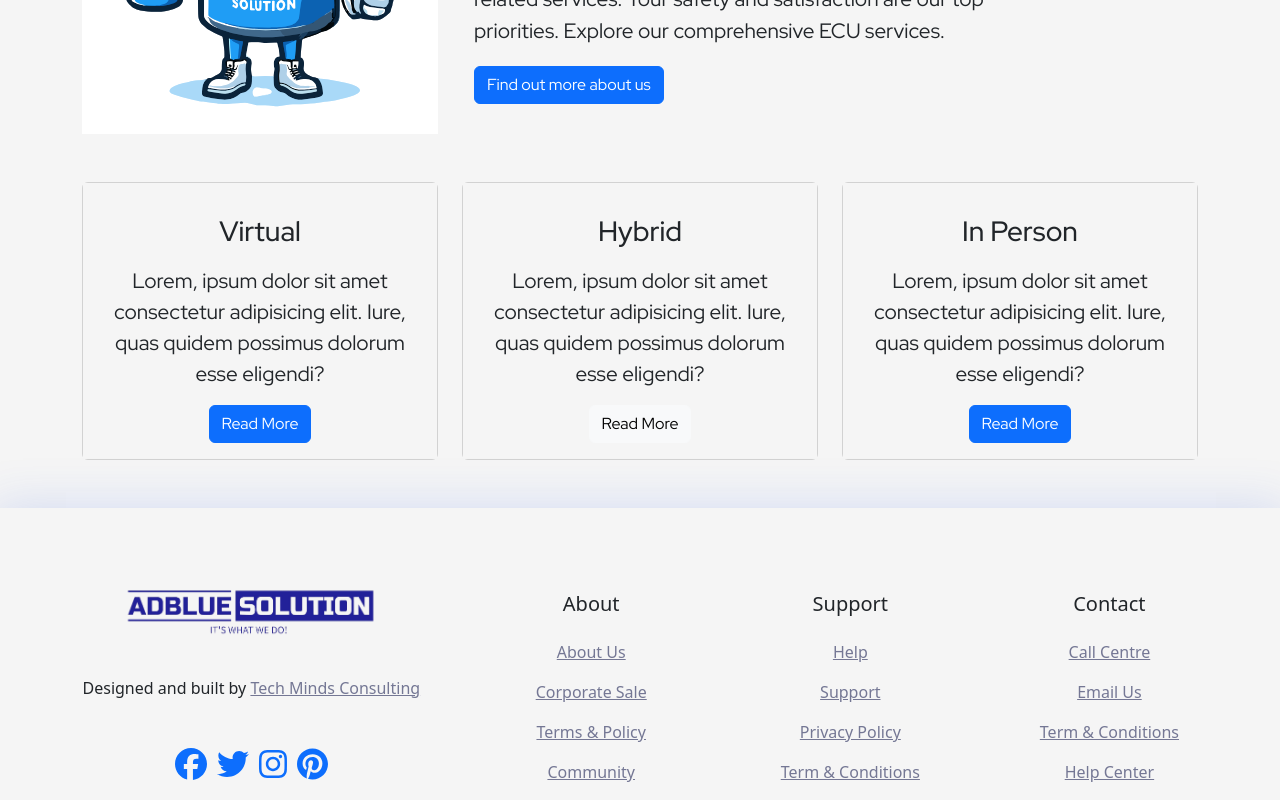
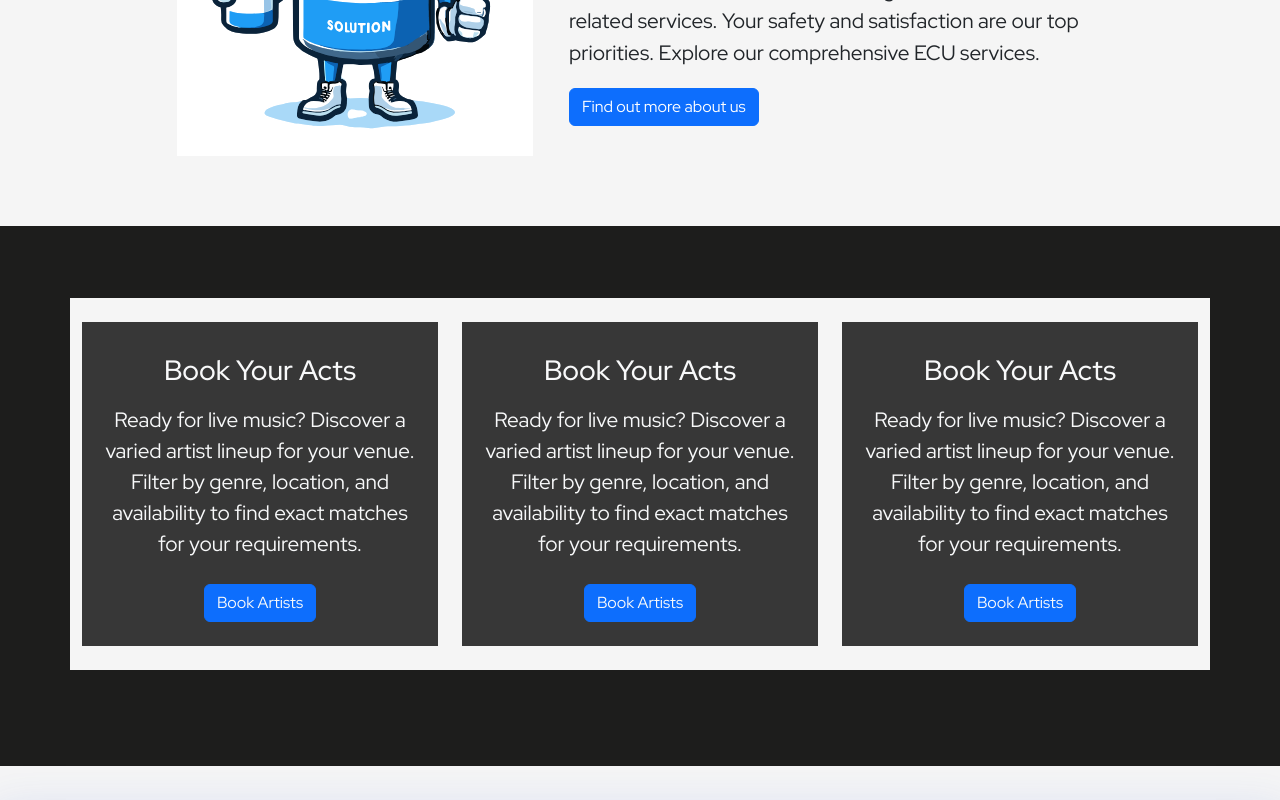
Before and after one commit to joshthomas98/adblue-solution-website, a React (Vite) app: page / in a window 1280 px wide. Shown: the part 1160-1960 px from the top of the page. Built offline with nearby package versions, Linux system fonts and the light colour scheme; some icons are missing; a web font is replaced by a local one.

Commit message:
29/4/24 - 2

```diff
--- a/src/components/HomepageCards.jsx
+++ b/src/components/HomepageCards.jsx
@@ -2,75 +2,105 @@ import React from "react";
 
 const HomepageCards = () => {
   return (
-    <>
+    <section
+      id="venue-functionality_boxes"
+      className="p-5 text-light"
+      style={{ backgroundColor: "#1D1D1C" }}
+    >
       <div className="container">
         <div className="row text-center g-4">
           <div className="col-md">
-            <div className="card text-dark">
-              {" "}
-              {/* Remove bg-dark class */}
-              <div className="card-body text-center">
+            <div
+              className="homepage-card mb-4"
+              style={{ backgroundColor: "#373737" }}
+            >
+              <div
+                className="card-body text-center p-3"
+                style={{ backgroundColor: "#373737" }}
+              >
                 <div className="h1 mb-3">
-                  <i className="bi bi-laptop" />
+                  <i className="bi bi-search"></i>
                 </div>
-                <h3 className="card-title mb-3">Virtual</h3>
-                <p className="card-text">
-                  Lorem, ipsum dolor sit amet consectetur adipisicing elit.
-                  Iure, quas quidem possimus dolorum esse eligendi?
+                <h3
+                  className="card-title mb-3"
+                  style={{ backgroundColor: "#373737" }}
+                >
+                  Book Your Acts
+                </h3>
+                <p className="card-text" style={{ backgroundColor: "#373737" }}>
+                  Ready for live music? Discover a varied artist lineup for your
+                  venue. Filter by genre, location, and availability to find
+                  exact matches for your requirements.
                 </p>
-                <a href="#" className="btn btn-primary">
-                  {" "}
-                  {/* Change btn-primary to btn-dark */}
-                  Read More
-                </a>
+                <button className="btn btn-primary text-light my-2">
+                  Book Artists
+                </button>
               </div>
             </div>
           </div>
+
           <div className="col-md">
-            <div className="card text-dark">
-              {" "}
-              {/* Remove bg-secondary class */}
-              <div className="card-body text-center">
+            <div
+              className="homepage-card"
+              style={{ backgroundColor: "#373737" }}
+            >
+              <div
+                className="card-body text-center p-3"
+                style={{ backgroundColor: "#373737" }}
+              >
                 <div className="h1 mb-3">
-                  <i className="bi bi-person-square" />
+                  <i className="bi bi-search"></i>
                 </div>
-                <h3 className="card-title mb-3">Hybrid</h3>
-                <p className="card-text">
-                  Lorem, ipsum dolor sit amet consectetur adipisicing elit.
-                  Iure, quas quidem possimus dolorum esse eligendi?
+                <h3
+                  className="card-title mb-3"
+                  style={{ backgroundColor: "#373737" }}
+                >
+                  Book Your Acts
+                </h3>
+                <p className="card-text" style={{ backgroundColor: "#373737" }}>
+                  Ready for live music? Discover a varied artist lineup for your
+                  venue. Filter by genre, location, and availability to find
+                  exact matches for your requirements.
                 </p>
-                <a href="#" className="btn btn-light">
-                  {" "}
-                  {/* Change btn-dark to btn-light */}
-                  Read More
-                </a>
+                <button className="btn btn-primary text-light my-2">
+                  Book Artists
+                </button>
               </div>
             </div>
           </div>
+
           <div className="col-md">
-            <div className="card text-dark">
-              {" "}
-              {/* Remove bg-dark class */}
-              <div className="card-body text-center">
+            <div
+              className="homepage-card"
+              style={{ backgroundColor: "#373737" }}
+            >
+              <div
+                className="card-body text-center p-3"
+                style={{ backgroundColor: "#373737" }}
+              >
                 <div className="h1 mb-3">
-                  <i className="bi bi-people" />
+                  <i className="bi bi-search"></i>
                 </div>
-                <h3 className="card-title mb-3">In Person</h3>
-                <p className="card-text">
-                  Lorem, ipsum dolor sit amet consectetur adipisicing elit.
-                  Iure, quas quidem possimus dolorum esse eligendi?
+                <h3
+                  className="card-title mb-3"
+                  style={{ backgroundColor: "#373737" }}
+                >
+                  Book Your Acts
+                </h3>
+                <p className="card-text" style={{ backgroundColor: "#373737" }}>
+                  Ready for live music? Discover a varied artist lineup for your
+                  venue. Filter by genre, location, and availability to find
+                  exact matches for your requirements.
                 </p>
-                <a href="#" className="btn btn-primary">
-                  {" "}
-                  {/* Change btn-primary to btn-dark */}
-                  Read More
-                </a>
+                <button className="btn btn-primary text-light my-2">
+                  Book Artists
+                </button>
               </div>
             </div>
           </div>
         </div>
       </div>
-    </>
+    </section>
   );
 };
 
--- a/src/pages/Homepage.jsx
+++ b/src/pages/Homepage.jsx
@@ -10,7 +10,7 @@ const myfont = {
 const Homepage = () => {
   return (
     <div style={myfont}>
-      <section>
+      <section className="hero">
         <img
           src="/src/assets/banner-2.jpeg"
           alt=""
@@ -33,16 +33,21 @@ const Homepage = () => {
         </h1>
       </section>
 
-      <section className="container pt-5">
+      <section className="home-about container py-5">
         <div className="row">
-          <div className="col-md-4">
+          <div className="col-md-4 offset-md-1">
+            {" "}
+            {/* Adjusted column width and offset */}
             <img
+              style={{ height: "400px", width: "auto" }}
               className="img-fluid"
               src="/src/assets/van man white background no slogan.svg"
               alt=""
             />
           </div>
-          <div className="col-md-6 d-flex justify-content-center align-items-center">
+          <div className="col-md-6 d-flex align-items-center">
+            {" "}
+            {/* Adjusted column width */}
             <div className="container">
               <h2 className="pb-1">It's What We Do</h2>
               <p className="pb-1">
@@ -59,7 +64,10 @@ const Homepage = () => {
         </div>
       </section>
 
-      <section className="pt-5">
+      <section
+        className="homepage-cards py-5"
+        style={{ backgroundColor: "#1D1D1C" }}
+      >
         <HomepageCards />
       </section>
     </div>
--- a/src/pages/ReviewsList.jsx
+++ b/src/pages/ReviewsList.jsx
@@ -1,7 +1,7 @@
 import React, { useEffect, useState } from "react";
 import { ref, onValue } from "firebase/database";
 import { database } from "../Firebase";
-import { Container, ListGroup } from "react-bootstrap";
+import { Button, Container, ListGroup } from "react-bootstrap";
 
 const ReviewsList = () => {
   const [reviews, setReviews] = useState([]);
@@ -22,7 +22,33 @@ const ReviewsList = () => {
   return (
     <div>
       <Container>
-        <h2 className="pt-4 pb-3">Reviews List</h2>
+        <div className="row">
+          <div className="col-md-6">
+            <h2 className="pt-4 pb-3">See What Our Customers Had To Say</h2>
+          </div>
+          <div className="col-md-6 d-flex justify-content-end align-items-center">
+            <Button>Write Review</Button>
+          </div>
+        </div>
+
+        <div className="d-flex align-items-center pb-4">
+          <p className="m-0 me-2">Sort by:</p>
+          <div className="sort-by-buttons">
+            <div className="border btn btn-light rounded-pill me-1">
+              Most Recent
+            </div>
+            <div className="border btn btn-light rounded-pill me-1">
+              Most Recent
+            </div>
+            <div className="border btn btn-light rounded-pill me-1">
+              Most Recent
+            </div>
+            <div className="border btn btn-light rounded-pill me-1">
+              Most Recent
+            </div>
+          </div>
+        </div>
+
         <ListGroup>
           {reviews.map((review, index) => (
             <ListGroup.Item key={index}>
```
Also changed, not shown: src/index.css (+13 -0 lines).
